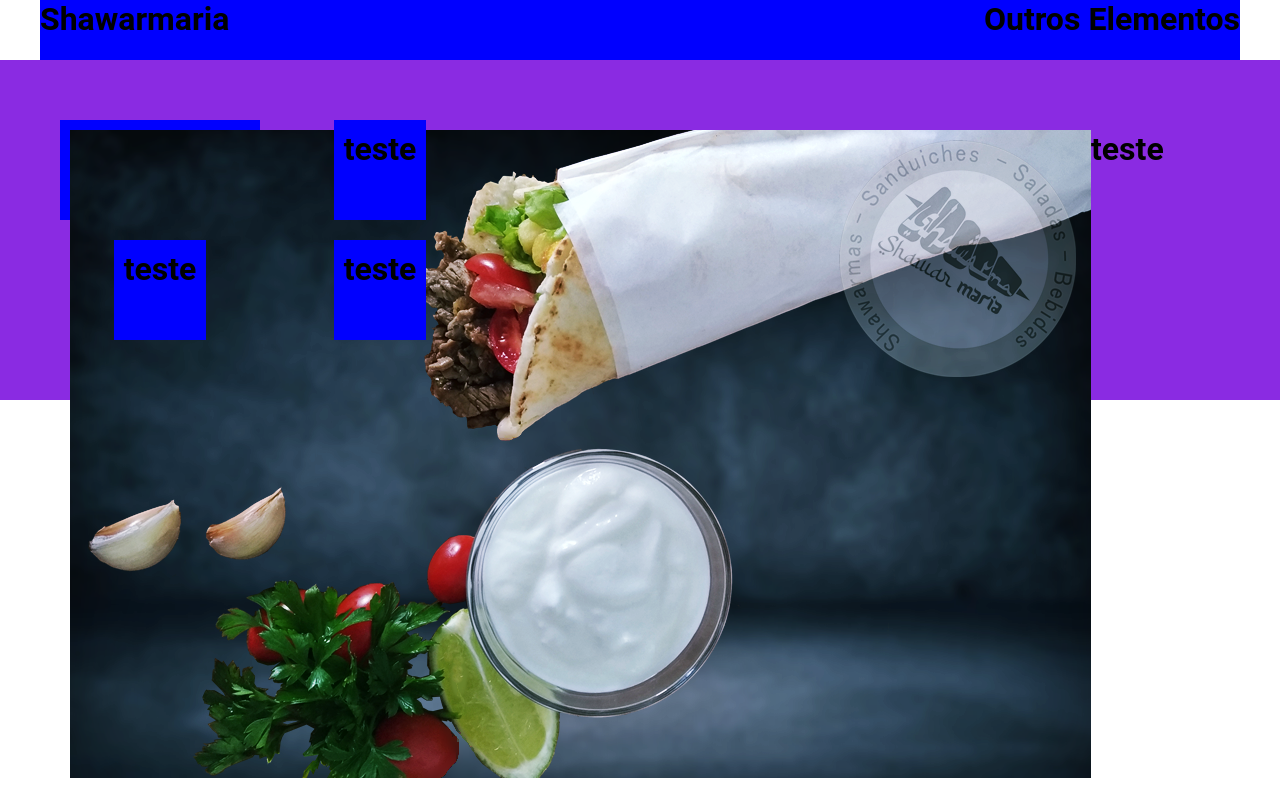
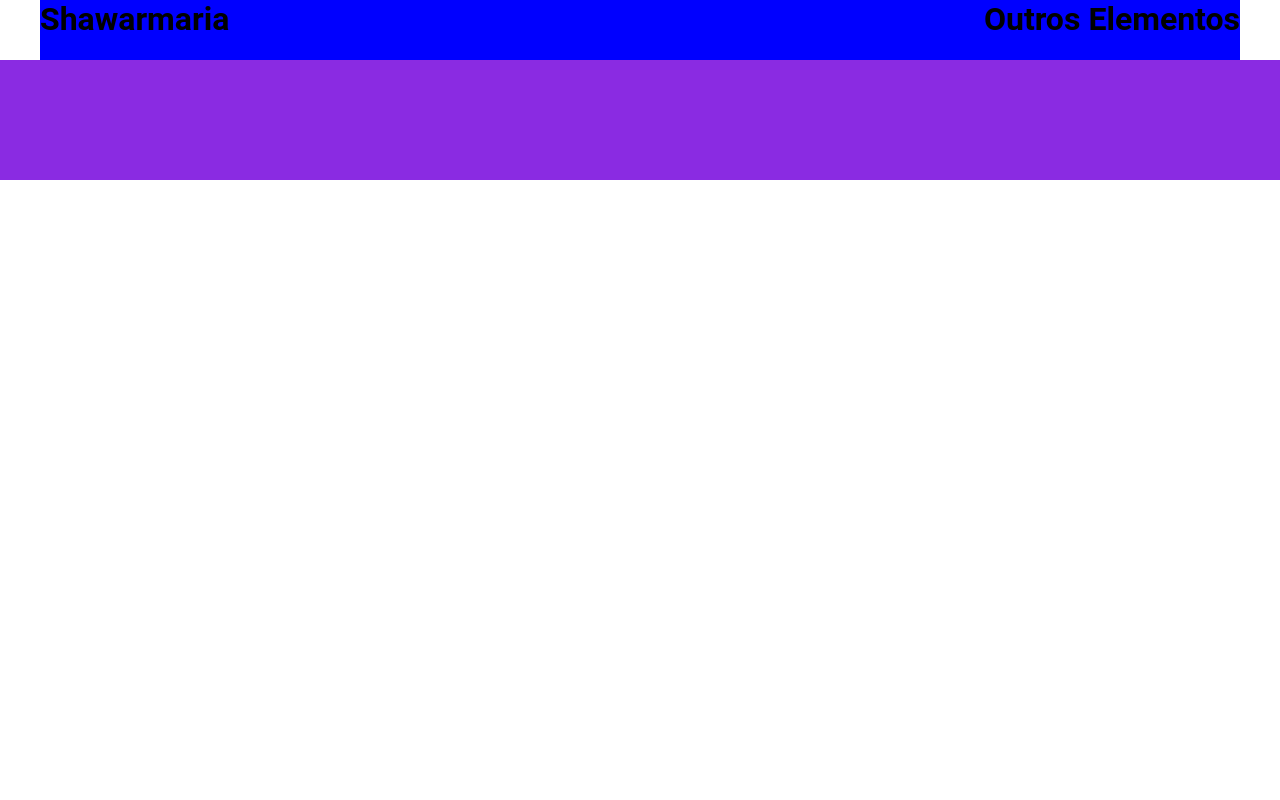
Before and after one commit to ricardocvel/portalfood, a React (Create React App) app: page / in a window 1280 px wide. Built offline with nearby package versions, Linux system fonts and the light colour scheme.

Commit message:
separando  listas de App

```diff
--- a/src/App.js
+++ b/src/App.js
@@ -4,8 +4,8 @@ import './style/Global.css';
 import './style/App.css';
 
 import Header from './Header';
-//import Itens from './components/Item';
-import Carne from './assets/cardapio/CArne.png'
+import Itens from './components/Item';
+
 
 function App() {
   return (
@@ -14,19 +14,7 @@ function App() {
       <div>
         <div className="cardapio">
           <ul>
-              <li className="cardItem">
-                <img src={Carne}/>
-                  <h1>teste</h1>
-              </li>
-              <li className="cardItem">
-                  <h1>teste</h1>
-              </li>
-              <li className="cardItem">
-                  <h1>teste</h1>
-              </li>
-              <li className="cardItem">
-                  <h1>teste</h1>
-              </li>
+              <Itens/>
           </ul>
         </div>
       </div>
```
